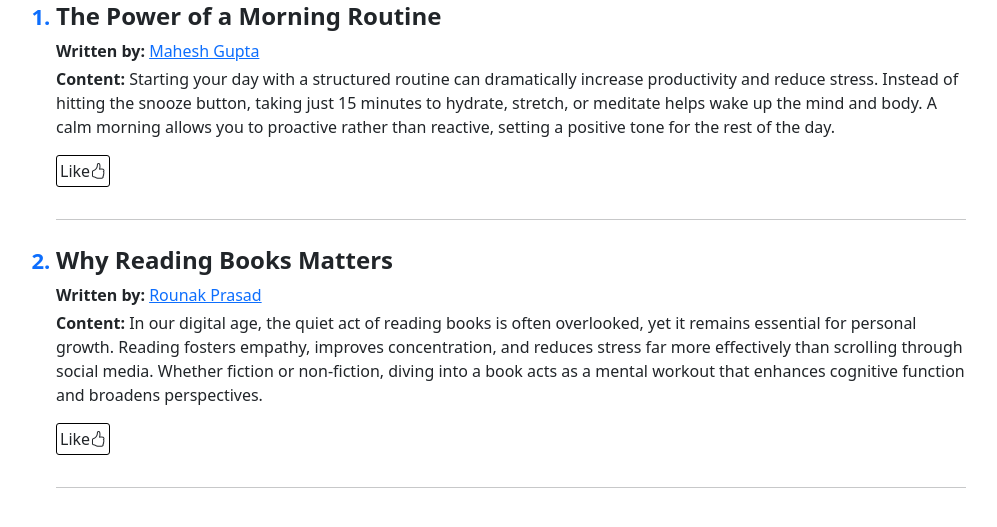
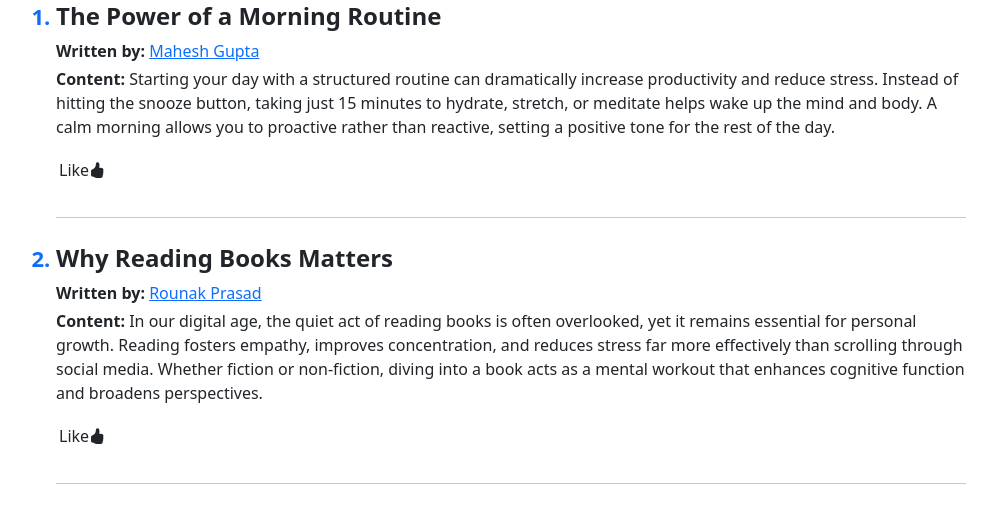
Before and after one commit to rounak161106/flask-article-app, a Flask app: page / in a window 1280 px wide. Shown: the part 80-607 px from the top of the page, without its empty margins (42-1039 px from the left). Run offline with Flask 3, Linux system fonts and the light colour scheme.

Commit message:
Add thank you to like

```diff
--- a/static/css/style.css
+++ b/static/css/style.css
@@ -1,8 +1,6 @@
 .rating{
     padding: 3px;
     display: inline-block;
-    border: 1px solid black;
-    border-radius: 3px;
 }
 
 .rating:hover{
--- a/static/js/script.js
+++ b/static/js/script.js
@@ -7,13 +7,19 @@ function validate(event){
     }
     return true
 }
+
+function show_thankyou(article, response){
+    var div = document.createElement('div');
+    div.class="message";
+    div.innerHTML="<i>Thank you for liking</i>"
+    article.appendChild(div)
+}
+
 function send_rating(event) {
-    alert("Rating sent")
     article = event.target
     article_id = article.dataset.article_id
-    console.log(article_id)
-    fetch("article/rating/"+article_id).then(
-        response => alert(response)
+    fetch("/article/rating/"+article_id).then(
+        response => show_thankyou(article, response)
     ).catch(
         err => console.log(err)
     )
--- a/templates/index.html
+++ b/templates/index.html
@@ -48,7 +48,7 @@
                             <p>
                                 <strong>Content:</strong> {{ i.content }}
                             </p>
-                            <p class="rating" data-article_id="{{i.article_id}}">Like<i class="bi bi-hand-thumbs-up"></i></p>
+                            <p class="rating" data-article_id="{{i.article_id}}">Like<i class="bi bi-hand-thumbs-up-fill"></i></p>
                             <hr>
                         </li>
                     {% endfor %}
```
